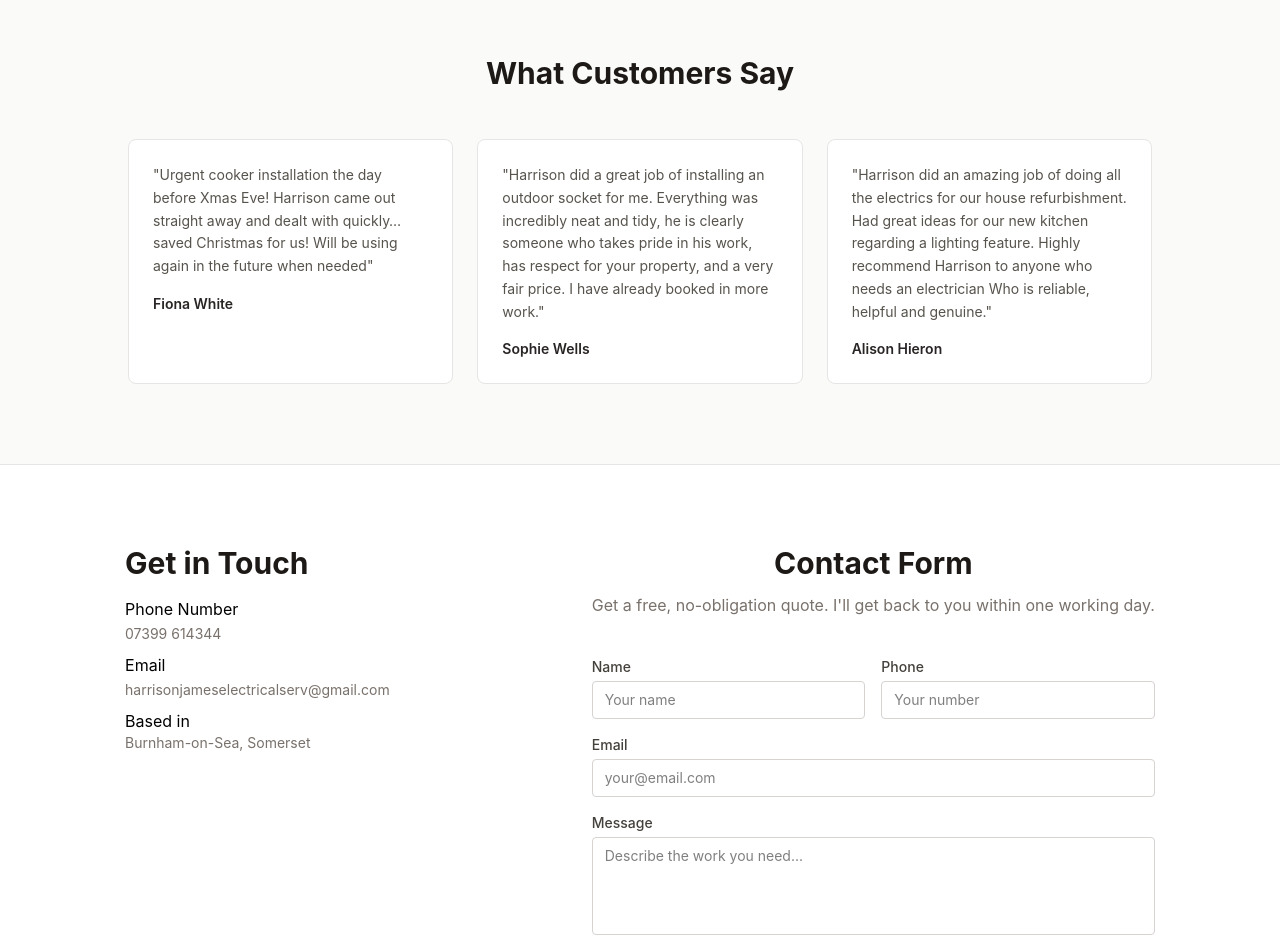
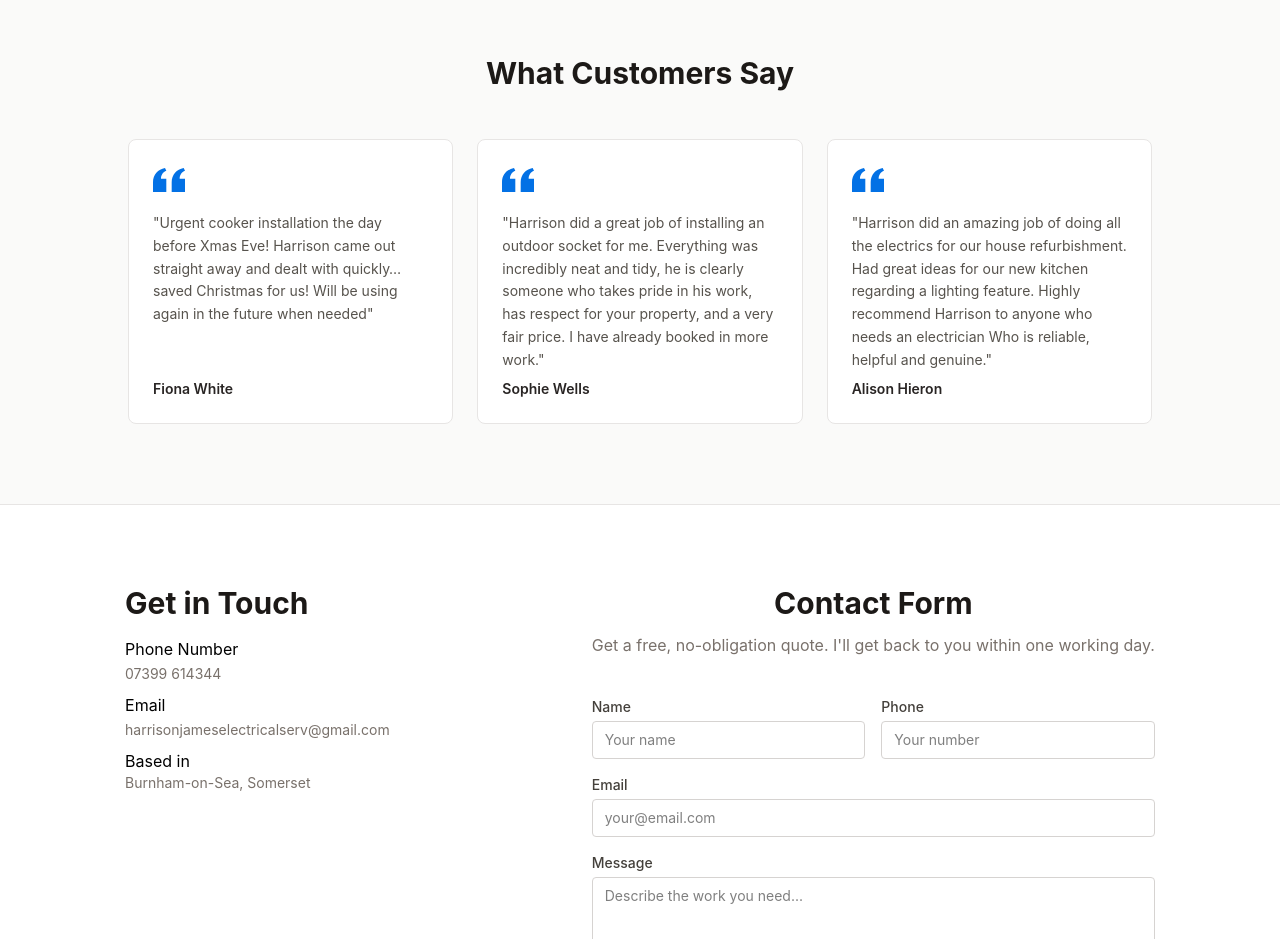
Before and after one commit to LanceSebastian/harrison-james-electrical-services, a React (Vite) app: page / in a window 1280 px wide. Shown: the part 2300-3239 px from the top of the page. Built offline with nearby package versions, Linux system fonts and the light colour scheme.

Commit message:
style: format testimonial names to bottom

```diff
--- a/src/components/Content.jsx
+++ b/src/components/Content.jsx
@@ -131,9 +131,12 @@ function Content() {
           <h2 className="text-3xl font-bold text-stone-900 text-center">What Customers Say</h2>
           <div className="mt-12 grid grid-cols-1 md:grid-cols-3 gap-6">
             {testimonials.map((t) => (
-              <div key={t.name} className="bg-white border border-stone-200 rounded-lg p-6">
-                <p className="text-stone-600 text-sm leading-relaxed">"{t.text}"</p>
-                <p className="mt-4 text-sm font-semibold text-stone-800">{t.name}</p>
+              <div key={t.name} className="flex flex-col bg-white border border-stone-200 rounded-lg p-6">
+                <svg xmlns="http://www.w3.org/2000/svg" className="w-8 h-8 text-primary mb-4" fill="currentColor" viewBox="0 0 24 24">
+                  <path d="M14.017 21v-7.391c0-5.704 3.731-9.57 8.983-10.609l.995 2.151c-2.432.917-3.995 3.301-3.995 5.847h4v10h-9.983zm-14.017 0v-7.391c0-5.704 3.748-9.57 9-10.609l.996 2.151c-2.433.917-3.996 3.301-3.996 5.847h3.983v10h-9.983z"/>
+                </svg>
+                <p className="text-stone-600 text-sm leading-relaxed mb-2">"{t.text}"</p>
+                <p className="mt-auto text-sm font-semibold text-stone-800">{t.name}</p>
               </div>
             ))}
           </div>
```
